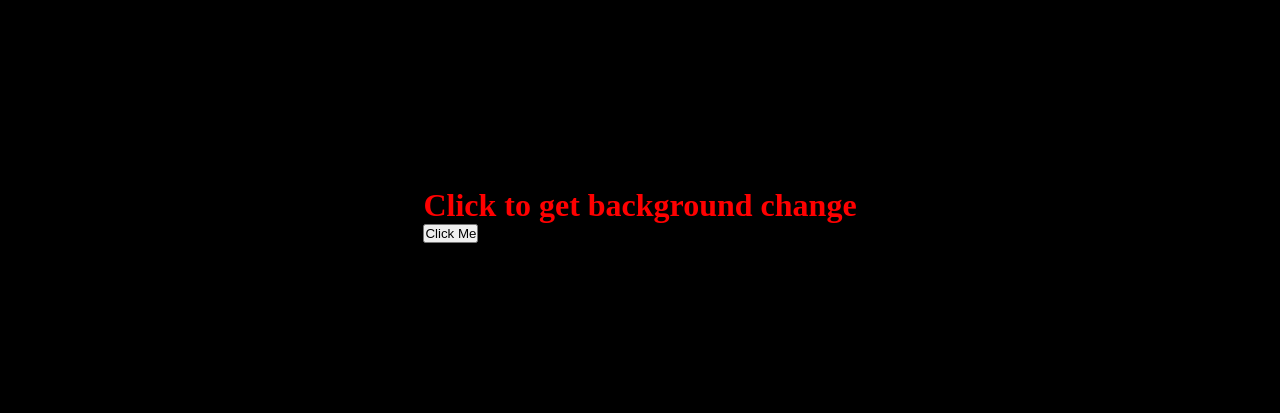
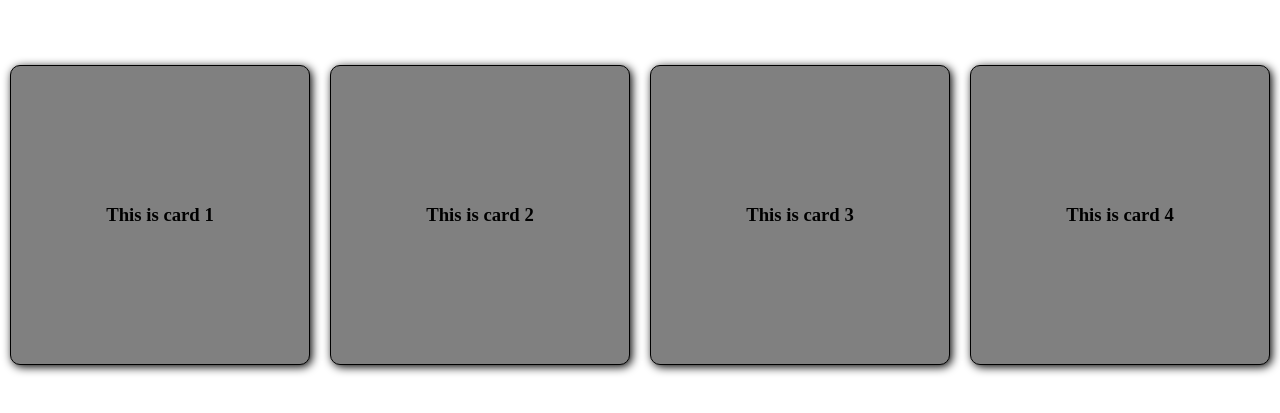
Before and after one commit to xsparsh1/React, a React (Vite) app: page / in a window 1280 px wide. Shown: the part 185-598 px from the top of the page. Built offline with nearby package versions, Linux system fonts and the light colour scheme.

Commit message:
External Style in React

```diff
--- a/src/App.jsx
+++ b/src/App.jsx
@@ -13,6 +13,7 @@ import PassComp from "./practice/LifeCycle/PassComp";
 import InlineStyle from "./ReactStyles/InlineStyle/InlineStyle";
 import InternalStyle from "./ReactStyles/InlineStyle/InternalStyle";
 import DynamicStyles from "./ReactStyles/InlineStyle/DynamicStyles";
+import External from "./ReactStyles/ExternalStyle/External";
 //CC - Controlled Components.
 function App(){
   return (
@@ -31,7 +32,8 @@ function App(){
         {/* <PassComp/> */}
         {/* <InlineStyle/> */}
         {/* <InternalStyle/> */}
-        <DynamicStyles/>
+        {/* <DynamicStyles/> */}
+        <External/>
   </div>
   );
 }
--- /dev/null
+++ b/src/ReactStyles/ExternalStyle/External.css
@@ -0,0 +1,18 @@
+.conatiner{
+    display:flex;
+    justify-content:space-around;
+    align-items:center;
+    height:100vh;
+}
+
+.items{
+    height: 300px;
+    width:300px;
+    background-color: grey;
+    border-radius:10px;
+    box-shadow: 2px 2px 10px 0px rgb(0, 0, 0);
+    border: 1px solid black;
+    display: flex;
+    justify-content: center;
+    align-items: center;
+}
--- /dev/null
+++ b/src/ReactStyles/ExternalStyle/External.jsx
@@ -0,0 +1,27 @@
+import "./External.css";
+
+function External(){
+    return(
+        <div className="conatiner">
+
+            <div className="items">
+                <h3>This is card 1</h3>
+            </div>
+
+            <div className="items">
+                <h3>This is card 2</h3>
+            </div>
+
+            <div className="items">
+                <h3>This is card 3</h3>
+            </div>
+
+            <div className="items">
+                <h3>This is card 4</h3>
+            </div>
+
+        </div>
+    )
+}
+
+export default External;
```
